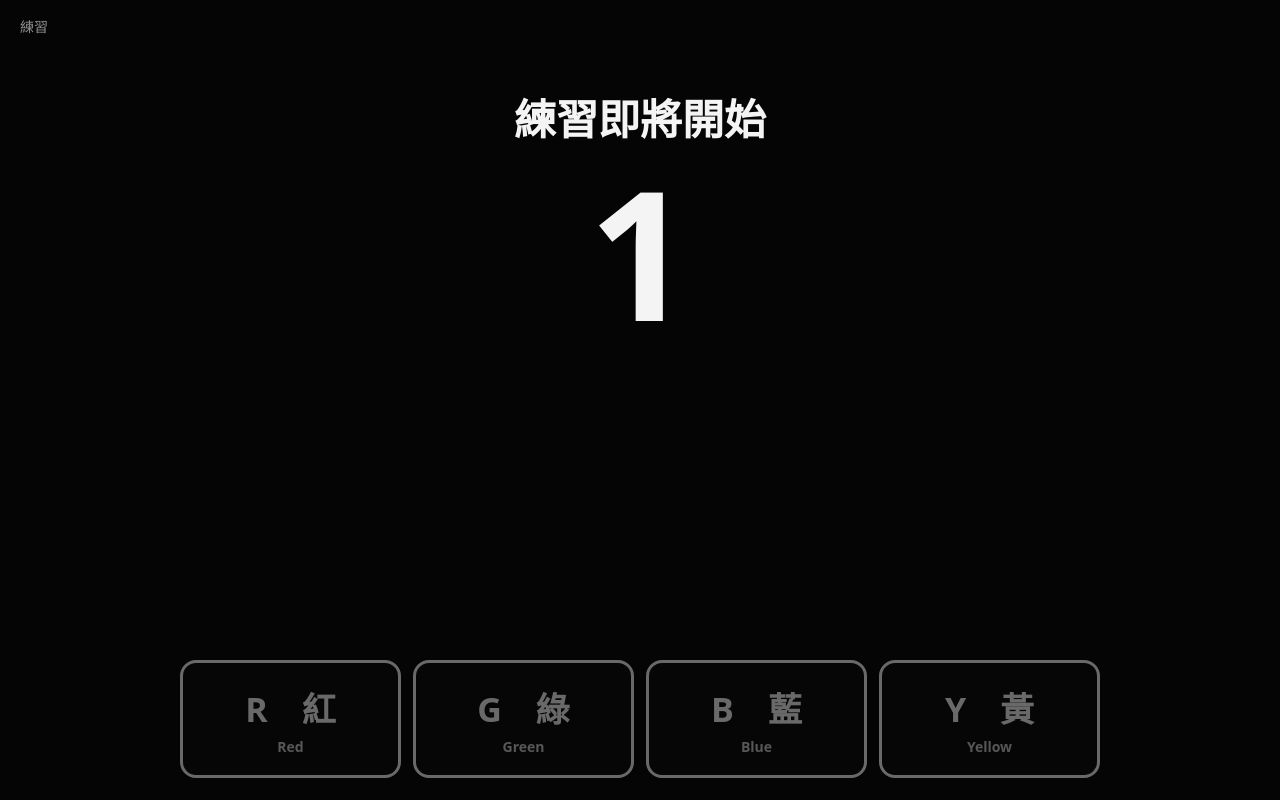
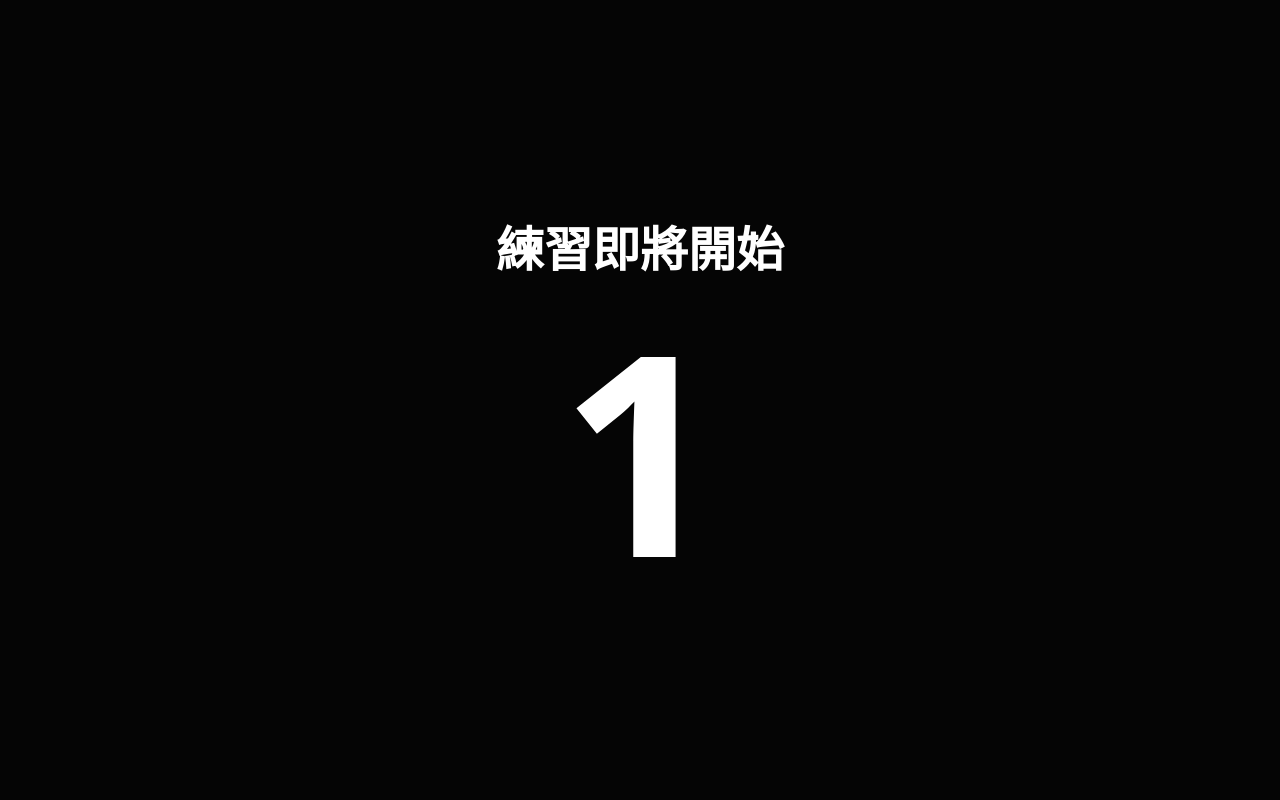
Before and after one commit to AY0319/StroopTest, a plain HTML site: page index.html in a window 1280 px wide. Both pictures are taken after a click on the button "開始練習". Drawn offline with Linux system fonts and the light colour scheme.

Commit message:
Update index.html

```diff
--- a/index.html
+++ b/index.html
@@ -186,11 +186,28 @@
     }
 
     #countdown {
+      position: fixed;
+      inset: 0;
+      z-index: 9999;
       display: none;
-      font-size: clamp(90px, 16vw, 180px);
+      align-items: center;
+      justify-content: center;
+      background: #050505;
+      color: #ffffff;
+      text-align: center;
+      user-select: none;
+    }
+
+    #countdown .countdown-phase {
+      margin-bottom: 28px;
+      font-size: clamp(28px, 4vw, 48px);
+      font-weight: 800;
+    }
+
+    #countdown .countdown-number {
+      font-size: clamp(140px, 26vw, 280px);
       font-weight: 900;
       line-height: 1;
-      user-select: none;
     }
 
 
@@ -665,7 +682,7 @@
 
     function clearTaskDisplay() {
       countdown.style.display = "none";
-      countdown.textContent = "";
+      countdown.innerHTML = "";
       fixation.style.display = "none";
       stimulus.textContent = "";
       stimulus.style.color = "";
@@ -675,17 +692,15 @@
     function runStartCountdown(phaseName, onComplete) {
       clearTaskDisplay();
       setButtonsEnabled(false);
-      countdown.style.display = "block";
+      countdown.style.display = "flex";
 
       let remaining = 3;
 
       const renderCountdown = () => {
         countdown.innerHTML = `
-          <div style="text-align:center;">
-            <div style="font-size:clamp(24px,4vw,42px);margin-bottom:22px;">
-              ${phaseName}即將開始
-            </div>
-            <div>${remaining}</div>
+          <div>
+            <div class="countdown-phase">${phaseName}即將開始</div>
+            <div class="countdown-number">${remaining}</div>
           </div>
         `;
       };
@@ -695,12 +710,12 @@
       const tick = () => {
         remaining -= 1;
 
-        if (remaining > 0) {
+        if (remaining >= 1) {
           renderCountdown();
           scheduleTimeout(tick, 1000);
         } else {
           countdown.style.display = "none";
-          countdown.textContent = "";
+          countdown.innerHTML = "";
           onComplete();
         }
       };
```
